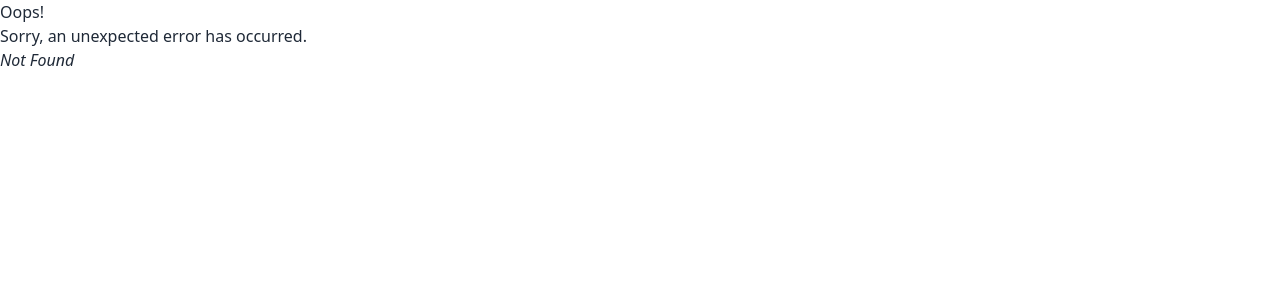
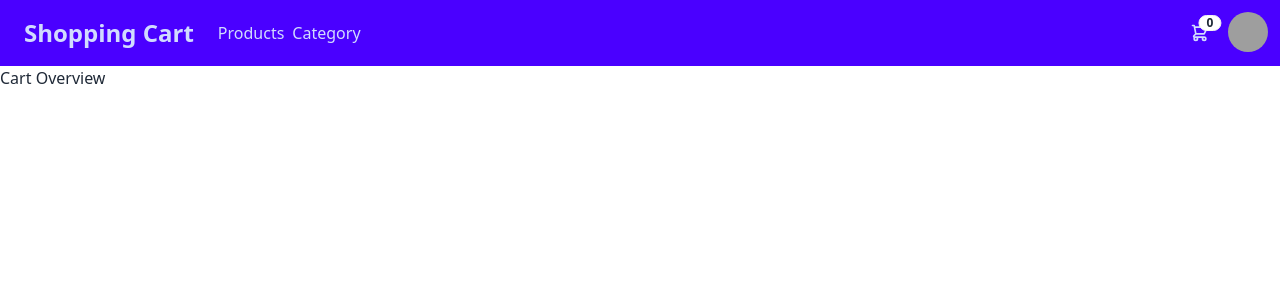
Before and after one commit to youyoumu/shopping-cart, a React (Vite) app: page /cart in a window 1280 px wide. Before the commit this address had no page. Shown: the top 300 px of the page. Built offline with nearby package versions, Linux system fonts and the light colour scheme; grey boxes are pictures that could not be loaded.

Commit message:
Create cart overview route

```diff
--- a/src/main.jsx
+++ b/src/main.jsx
@@ -12,6 +12,7 @@ import {
 } from './loader/ProductsLoader'
 import Home from './routes/Home'
 import ProductDetails from './routes/ProductDetails'
+import CartOverview from './routes/CartOverview'
 
 const router = createBrowserRouter([
   {
@@ -37,6 +38,10 @@ const router = createBrowserRouter([
         path: 'products/:productId',
         element: <ProductDetails />,
         loader: getProductsById
+      },
+      {
+        path: 'cart',
+        element: <CartOverview />
       }
     ]
   }
--- /dev/null
+++ b/src/routes/CartOverview.jsx
@@ -0,0 +1,7 @@
+export default function CartOverview() {
+  return (
+    <>
+      <h1>Cart Overview</h1>
+    </>
+  )
+}
```
